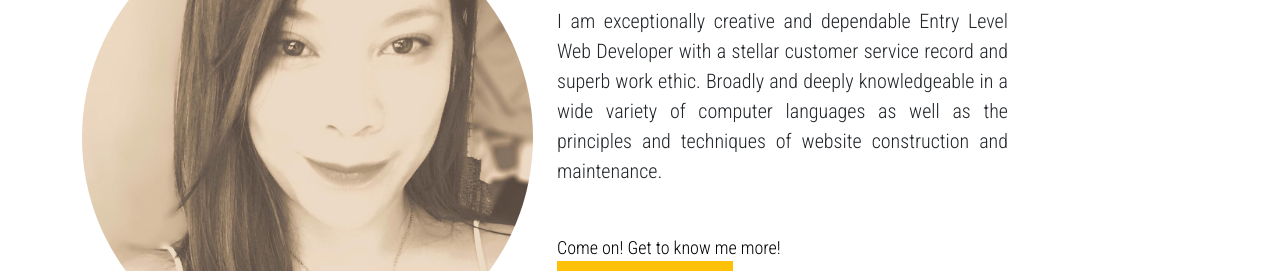
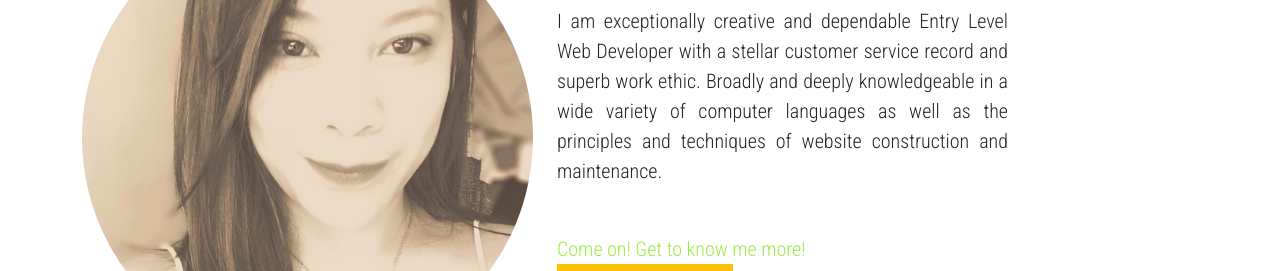
Before and after one commit to dyuwani/my-portfolio, a plain HTML site: page index.html in a window 1280 px wide. Shown: the part 529-800 px from the top of the page. Drawn offline with nearby package versions, Linux system fonts and the light colour scheme; a web font is replaced by a local one.

Commit message:
fixed color for about-me1

```diff
--- a/css/home-page.css
+++ b/css/home-page.css
@@ -20,6 +20,11 @@ body {
   .about {
     padding: 50px 0;
 
+  }
+  .about-me1 {
+    font-size: 20px;
+    padding-bottom: 3rem;
+    color: rgb(158, 235, 71)
   }
   .about-me2 {
     font-size: 20px;
--- a/index.html
+++ b/index.html
@@ -71,7 +71,8 @@
               <p class="about-me mb-5">
                   I am exceptionally creative and dependable Entry Level Web Developer with a stellar customer service record and superb work ethic. Broadly and deeply knowledgeable in a wide variety of computer languages as well as the principles and techniques of website construction and maintenance.
               </p>
-                <a href="html/about.html">Come on! Get to know me more!</a>
+                <a class= "about-me1" href="html/about.html">Come on! Get to know me more!
+                </a>
               <p class="about-me2">
                 <a class="btn btn-warning square-btn text-white text-center py-2" href="#contactForm">Hire Me</a>
               </p>
@@ -90,7 +91,7 @@
     <div class="carousel">
         <div class="slides">
             <img src="images/portfolio-website.png" alt="Portfolio Website">
-            <img src="images/informational-website.png"alt="Informational Website">
+            <img src="images/informational-website.png" alt="Informational Website">
         </div>
         <div>
             <a class="prev" onclick="changeSlide(-1)">&#10094;</a>
```
